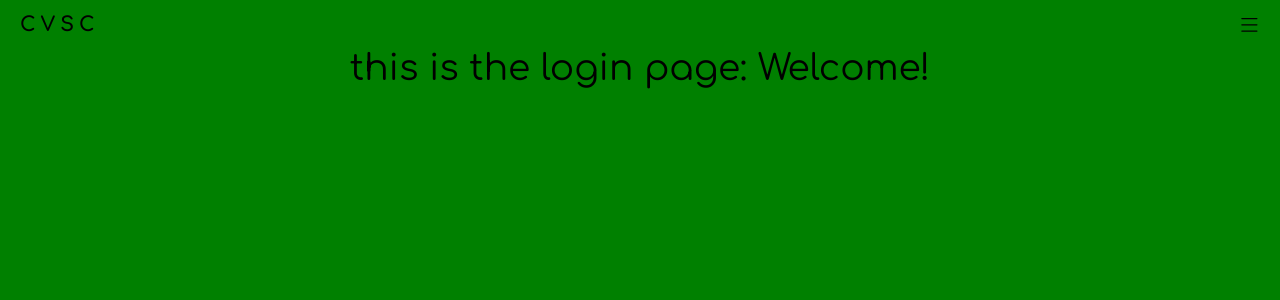
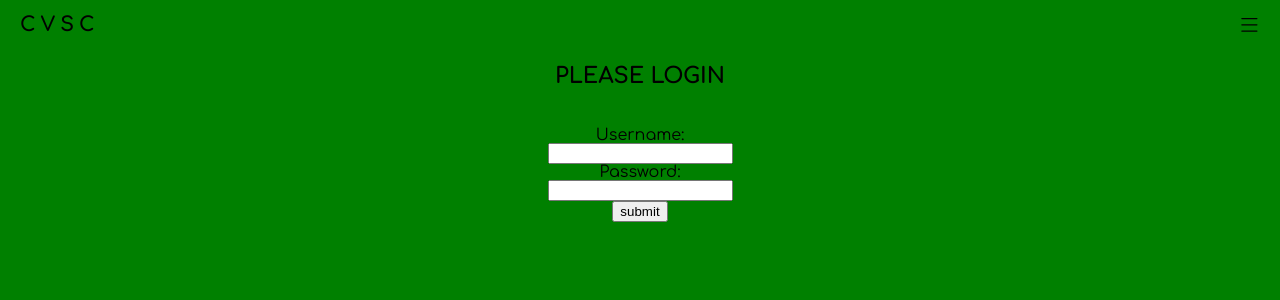
Before and after one commit to sean-one/cvsc-frontend, a React (Create React App) app: page /login in a window 1280 px wide. Shown: the top 300 px of the page. Built offline with nearby package versions, Linux system fonts and the light colour scheme; no server answers.

Commit message:
creating login component

```diff
--- a/src/components/header/header.jsx
+++ b/src/components/header/header.jsx
@@ -14,7 +14,7 @@ const Header = () => {
             <div className='branding'>CVSC</div>
             <div className='menu' onClick={toggleMenu}>|||</div>
             <div className={activeMenu ? 'menubar' : 'inactive'}>
-                <Menu />
+                <Menu toggle={toggleMenu}/>
             </div>
         </div>
     )
--- a/src/components/login/login.css
+++ b/src/components/login/login.css
@@ -0,0 +1,17 @@
+.loginWrapper {
+    height: 100%;
+}
+
+.loginWrapper h2 {
+    padding: 1.5rem 0;
+}
+
+.loginform {
+    height: 50%;
+    width: 100%;
+    padding: 2.5rem 0;
+    display: flex;
+    flex-direction: column;
+    justify-content: center;
+    align-items: center;
+}
--- a/src/components/login/login.jsx
+++ b/src/components/login/login.jsx
@@ -1,11 +1,32 @@
 import React from 'react';
 
+// import AxiosInstance from '../../helpers/axios';
 import './login.css';
 
 const Login = () => {
+    const sendLogin = (e) => {
+        e.preventDefault();
+        if(!e.target.username.value || !e.target.password.value) {
+            // need to put together and error that can be displayed on screen
+            console.log('fill in inputs!')
+        } else {
+            const userDetails = {
+                name: e.target.username.value,
+                password: e.target.password.value
+            }
+            console.log(userDetails)
+        }
+    }
     return (
         <div className='loginWrapper'>
-            <h1>this is the login page: Welcome!</h1>
+            <h2>Please Login</h2>
+            <form className='loginform' onSubmit={sendLogin}>
+                <label htmlFor='username'>Username:</label>
+                <input type='text' id='username' name='username' />
+                <label htmlFor='password'>Password:</label>
+                <input type='password' id='password' name='password' />
+                <input type='submit' value='submit' />
+            </form>
         </div>
     )
 }
--- a/src/components/navigation/menu.jsx
+++ b/src/components/navigation/menu.jsx
@@ -3,18 +3,18 @@ import { Link } from 'react-router-dom';
 
 import './menu.css';
 
-const Menu = () => {
+const Menu = (props) => {
     return (
         <ul className='menuListWrapper'>
             <Link to={{
                 pathname: '/calendar'
             }}>
-                <li>Calendar</li>
+                <li onClick={props.toggle}>Calendar</li>
             </Link>
             <Link to={{
                 pathname: '/login'
             }}>
-                <li>Login</li>
+                <li onClick={props.toggle}>Login</li>
             </Link>
         </ul>
     )
```
